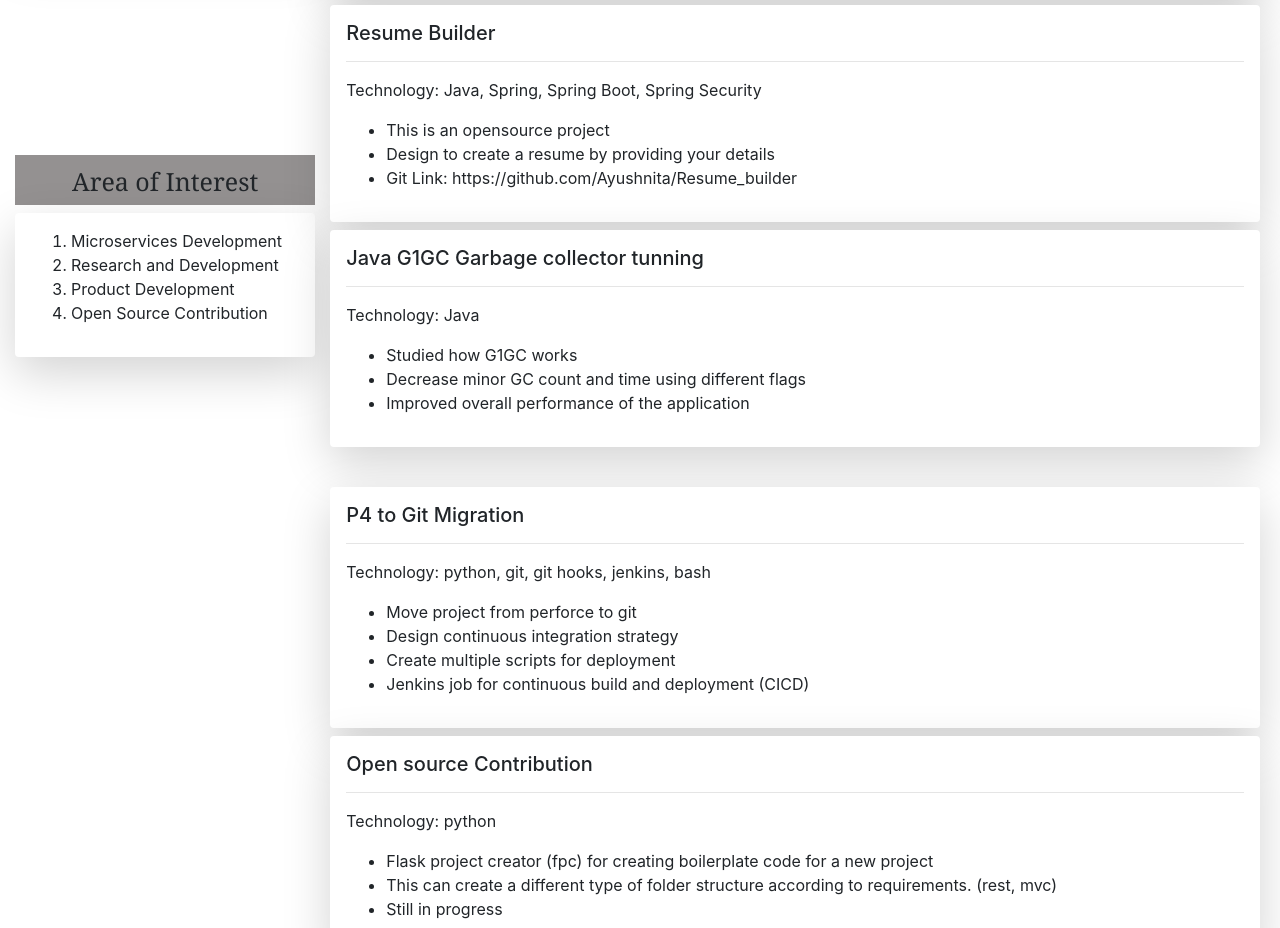
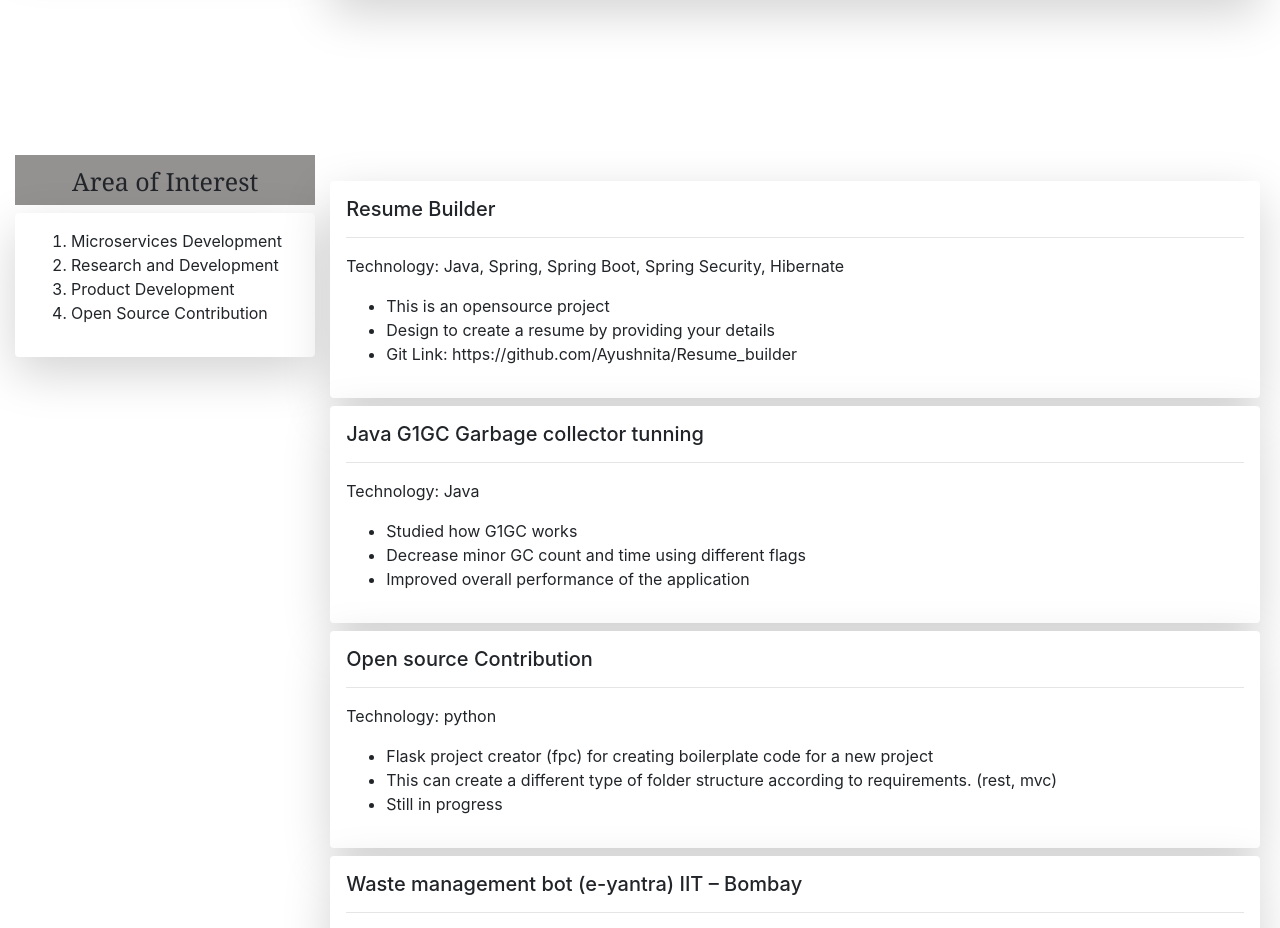
Before and after one commit to Ayushnita/knowagrawal, a plain HTML site: page index.html in a window 1280 px wide. Shown: the part 1270-2198 px from the top of the page. Drawn offline with nearby package versions, Linux system fonts and the light colour scheme.

Commit message:
Add break for print and remove p4 to git migration

```diff
--- a/index.html
+++ b/index.html
@@ -212,11 +212,18 @@
                         <li>Create Microservices Architecture and deploy this application using Jenkins in an internal cloud.</li>
                     </ul>
                 </div>
+                <br>
+                <br>
+                <br>
+                <br>
+                <br>
+                <br>
+                <br>
                 <div class="shadow-lg p-3 mb-2 mt-2 bg-white rounded">
                     <h5>Resume Builder</h5>
                     <hr>
                     <p>
-                        Technology: Java, Spring, Spring Boot, Spring Security
+                        Technology: Java, Spring, Spring Boot, Spring Security, Hibernate
                     </p>
                     <ul>
                         <li>This is an opensource project</li>
@@ -253,8 +260,7 @@
                         <li>Reduce Manual work by 50%</li>
                     </ul>
                 </div> -->
-                <br>
-                <div class="shadow-lg p-3 mb-2 mt-2 bg-white rounded">
+                <!-- <div class="shadow-lg p-3 mb-2 mt-2 bg-white rounded">
                     <h5>P4 to Git Migration</h5>
                     <hr>
                     <p>
@@ -266,7 +272,7 @@
                         <li>Create multiple scripts for deployment</li>
                         <li>Jenkins job for continuous build and deployment (CICD)</li>
                     </ul>
-                </div>
+                </div> -->
 
                 <div class="shadow-lg p-3 mb-2 mt-2 bg-white rounded">
                     <h5>Open source Contribution</h5>
```
